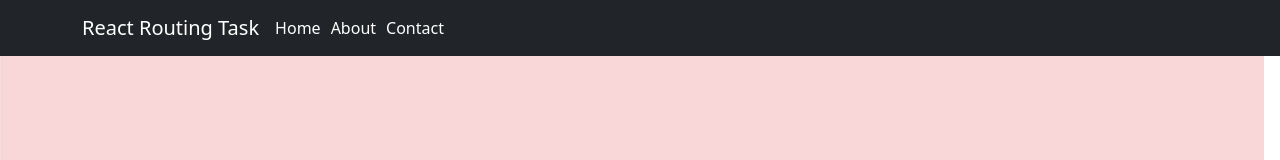
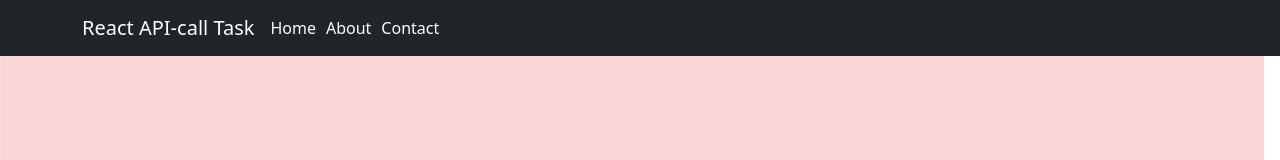
Before and after one commit to juliaafaqir/react-task, a React (Vite) app: page / in a window 1280 px wide. Shown: the top 160 px of the page. Built offline with nearby package versions, Linux system fonts and the light colour scheme; no server answers.

Commit message:
header title edit

```diff
--- a/src/components/Header.tsx
+++ b/src/components/Header.tsx
@@ -8,7 +8,7 @@ const Header = () => {
   return (
     <Navbar collapseOnSelect expand="lg" bg="dark" variant="dark">
       <Container>
-        <Navbar.Brand href="/">React Routing Task</Navbar.Brand>
+        <Navbar.Brand href="/">React API-call Task</Navbar.Brand>
         <Navbar.Toggle aria-controls="responsive-navbar-nav" />
         <Navbar.Collapse id="responsive-navbar-nav">
           <Nav className="me-auto">
```
